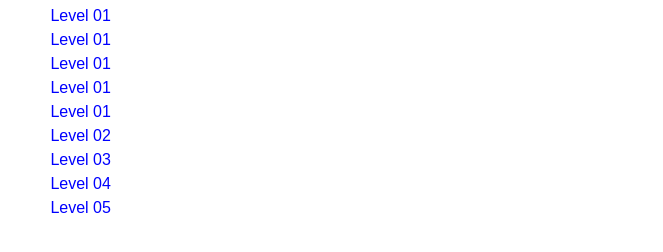
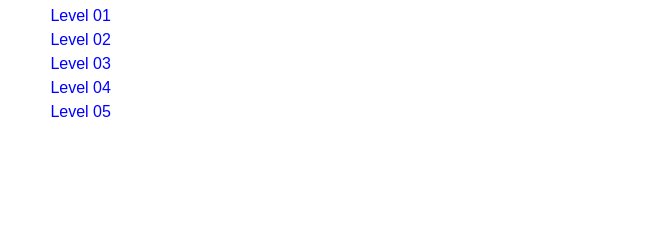
Before and after one commit to aaltamirano/Interactive-1, a plain HTML site: page Projects/Project-01/index.html in a window 1280 px wide. Shown: the part 210-462 px from the top of the page, without its empty margins (174-837 px from the left). Drawn offline with Linux system fonts and the light colour scheme.

Commit message:
Variation

```diff
--- a/Projects/Project-01/index.html
+++ b/Projects/Project-01/index.html
@@ -14,10 +14,6 @@
 			<h1>Composition 25 Variations</h1>
 				<ul>
 					<li><a href="Level-01/Variation-1/index.html"> Level 01</a></li>
-					<li><a href="Level-01/Variation-2/index.html"> Level 01</a></li>
-					<li><a href="Level-01/Variation-3/index.html"> Level 01</a></li>
-					<li><a href="Level-01/Variation-4/index.html"> Level 01</a></li>
-					<li><a href="Level-01/Variation-5/index.html"> Level 01</a></li>
 
 					<li><a href="Level-02/index.html"> Level 02</a></li>
 
```
